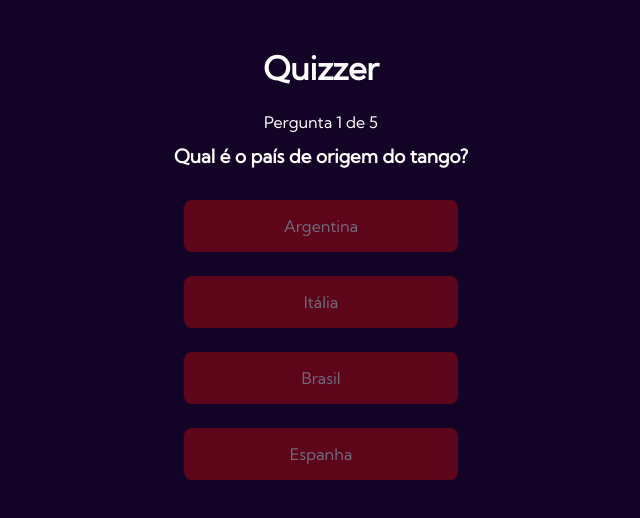
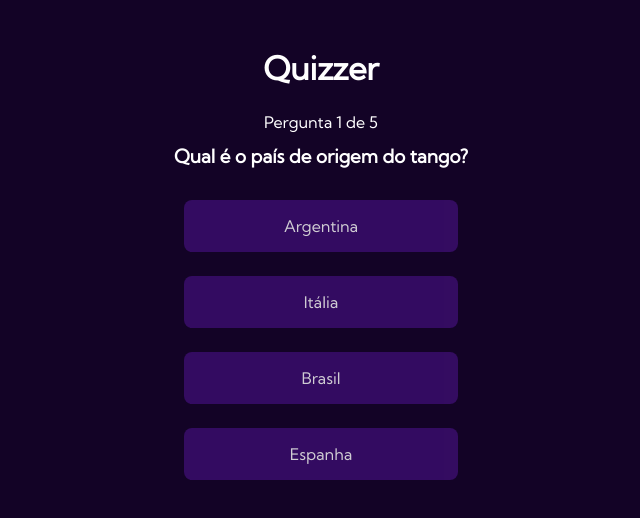
Before and after one commit to gustavo-atanazio/Quizzer, a React (Vite) app: page / in a window 1280 px wide. Both pictures are taken after a click on the button "Conhecimentos gerais". Shown: the top 518 px of the page, without its empty margins (319-959 px from the left). Built offline with nearby package versions, Linux system fonts and the light colour scheme.

Commit message:
Corrigindo operação

```diff
--- a/src/components/Option/Option.jsx
+++ b/src/components/Option/Option.jsx
@@ -7,7 +7,7 @@ const Option = ({ option, answer, selectOption }) => {
 
     return (
         <div
-            className={`option ${quizState.answerSelected && option === answer ? 'correct' : 'wrong'}
+            className={`option ${quizState.answerSelected && option === answer ? 'correct' : ''}
             ${quizState.answerSelected && option !== answer ? 'wrong' : ''}`}
 
             onClick={() => selectOption()}
```
